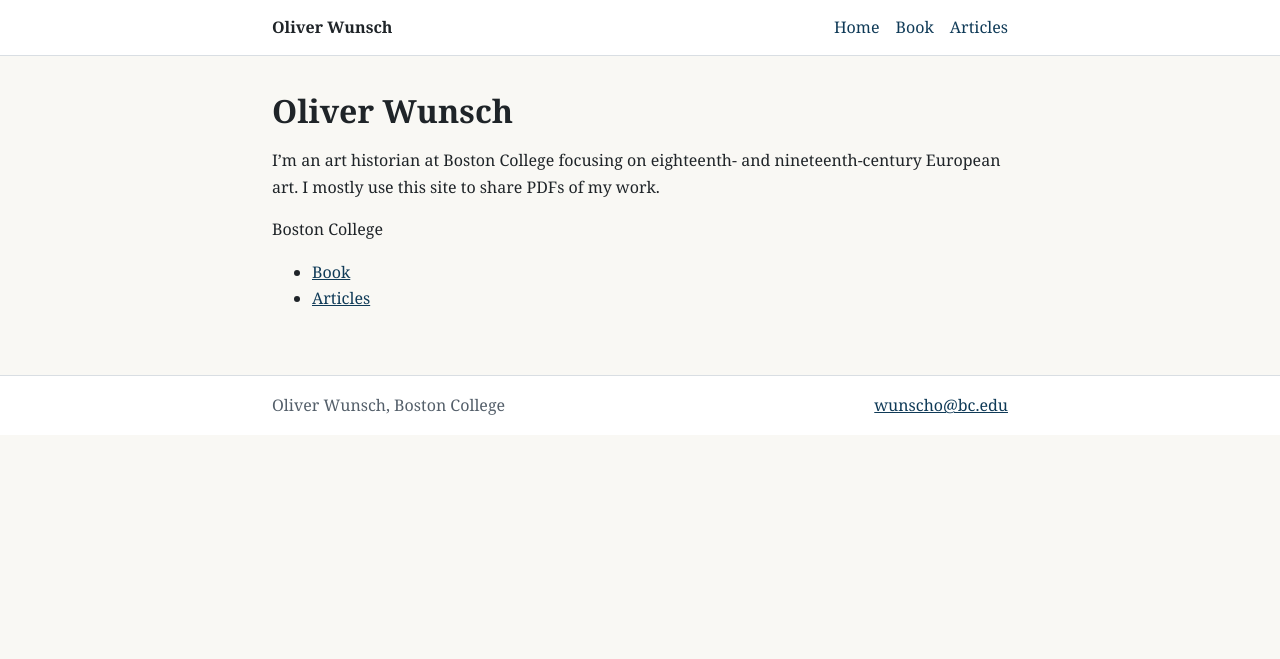
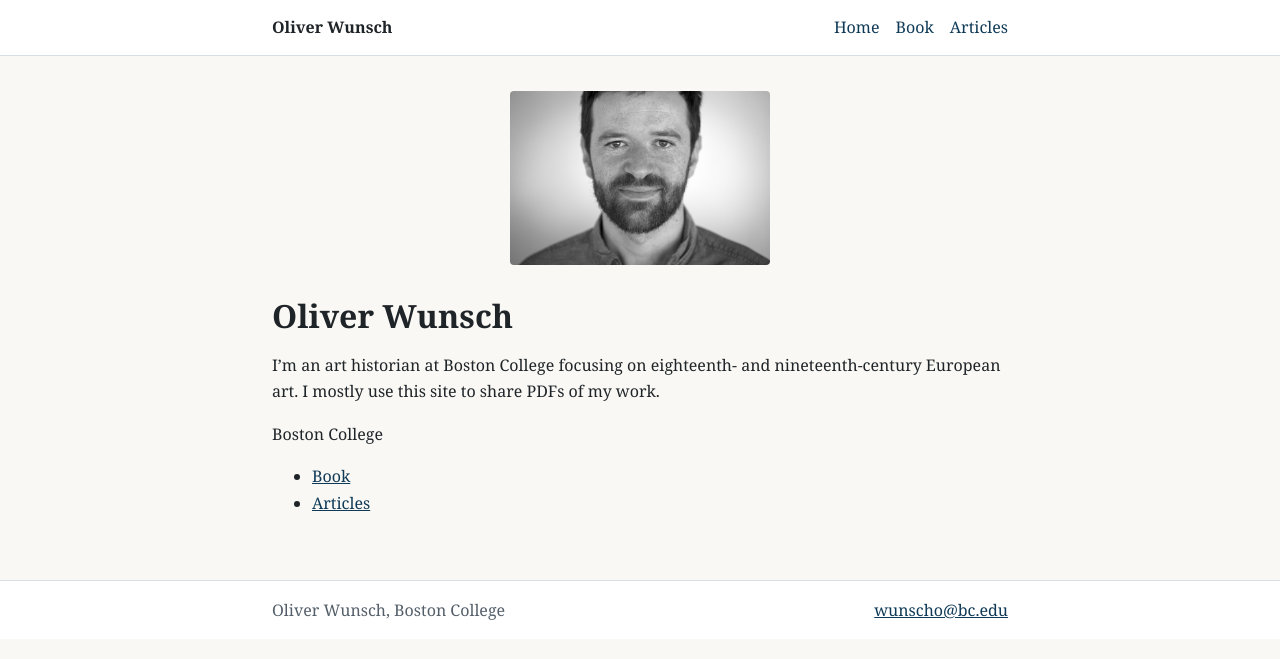
Before and after one commit to owunsch/owunsch.github.io, a Jekyll site: the page built from index.md, in a window 1280 px wide. Shown: the top 659 px of the page. Built offline with Jekyll 4.4.1, drawn with Linux system fonts in a browser that asks for light colours.

Commit message:
headshot

```diff
--- a/assets/css/main.css
+++ b/assets/css/main.css
@@ -86,6 +86,19 @@ h1 {
   list-style: none;
   padding: 0;
   margin: 1.5rem 0 0;
+}
+
+.home-headshot {
+  margin: 0 0 1.5rem;
+  text-align: center;
+}
+
+.home-headshot img {
+  width: 100%;
+  max-width: 260px;
+  height: auto;
+  border-radius: 4px;
+  display: inline-block;
 }
 
 .article-item {
@@ -196,4 +209,8 @@ h1 {
   body {
     font-size: 0.98rem;
   }
+
+  .home-headshot {
+    margin-bottom: 1.25rem;
+  }
 }
--- a/index.md
+++ b/index.md
@@ -1,6 +1,13 @@
 ---
 title: Home
 ---
+<figure class="home-headshot">
+  <img
+    src="{{ '/assets/img/headshot-optimized.jpg' | relative_url }}"
+    alt="Oliver Wunsch"
+    loading="lazy">
+</figure>
+
 # {{ site.site_owner.name }}
 
 {{ site.home_intro.short_blurb }}
```
Also changed, not shown: assets/img/headshot-optimized.jpg (added), assets/img/headshot.jpg (added), 3 other files.
